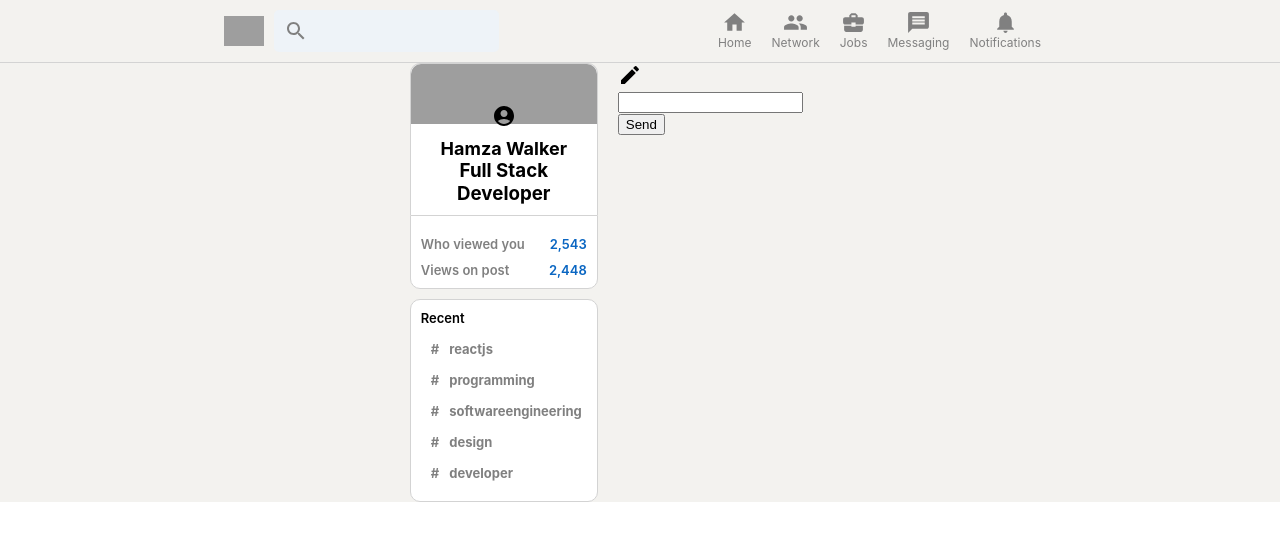
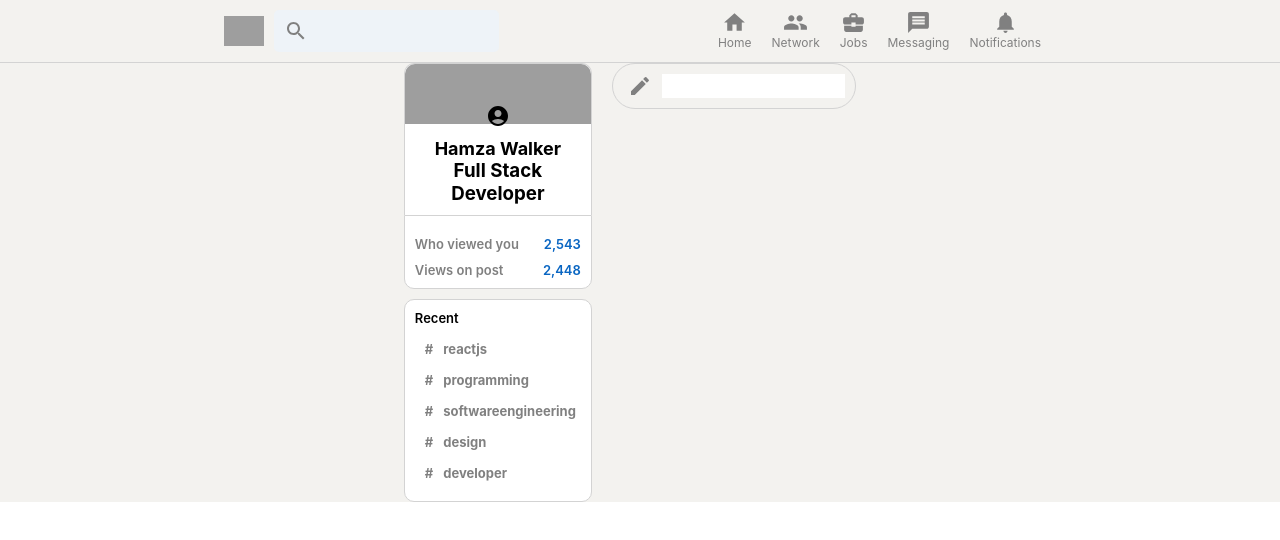
Before and after one commit to Hamza-Walker/LinkedIn, a React (Create React App) app: page / in a window 1280 px wide. Shown: the top 540 px of the page. Built offline with nearby package versions, Linux system fonts and the light colour scheme; grey boxes are pictures that could not be loaded.

Commit message:
addded css styling for the feed

```diff
--- a/src/componants/feed/Feed.css
+++ b/src/componants/feed/Feed.css
@@ -10,3 +10,29 @@
   border-radius: 10px;
   marging-bottom: 20px;
 }
+
+.feed__input {
+	border: 1px solid lightgray;
+	border-radius: 30px;
+	display: flex;
+	padding: 10px;
+	color: gray;
+	padding-left: 15px;
+}
+
+.feed__input > form {
+	display: flex;
+	width: 100%;
+}
+
+.feed__input > form > input {
+	border: none;
+	flex: 1;
+	margin-left: 10px;
+	outline-width: 0;
+	font-weight: 600;
+}
+
+.feed__input > form > button {
+	display: none;
+}
```
Lines whose indentation alone changed are shown as unchanged.
